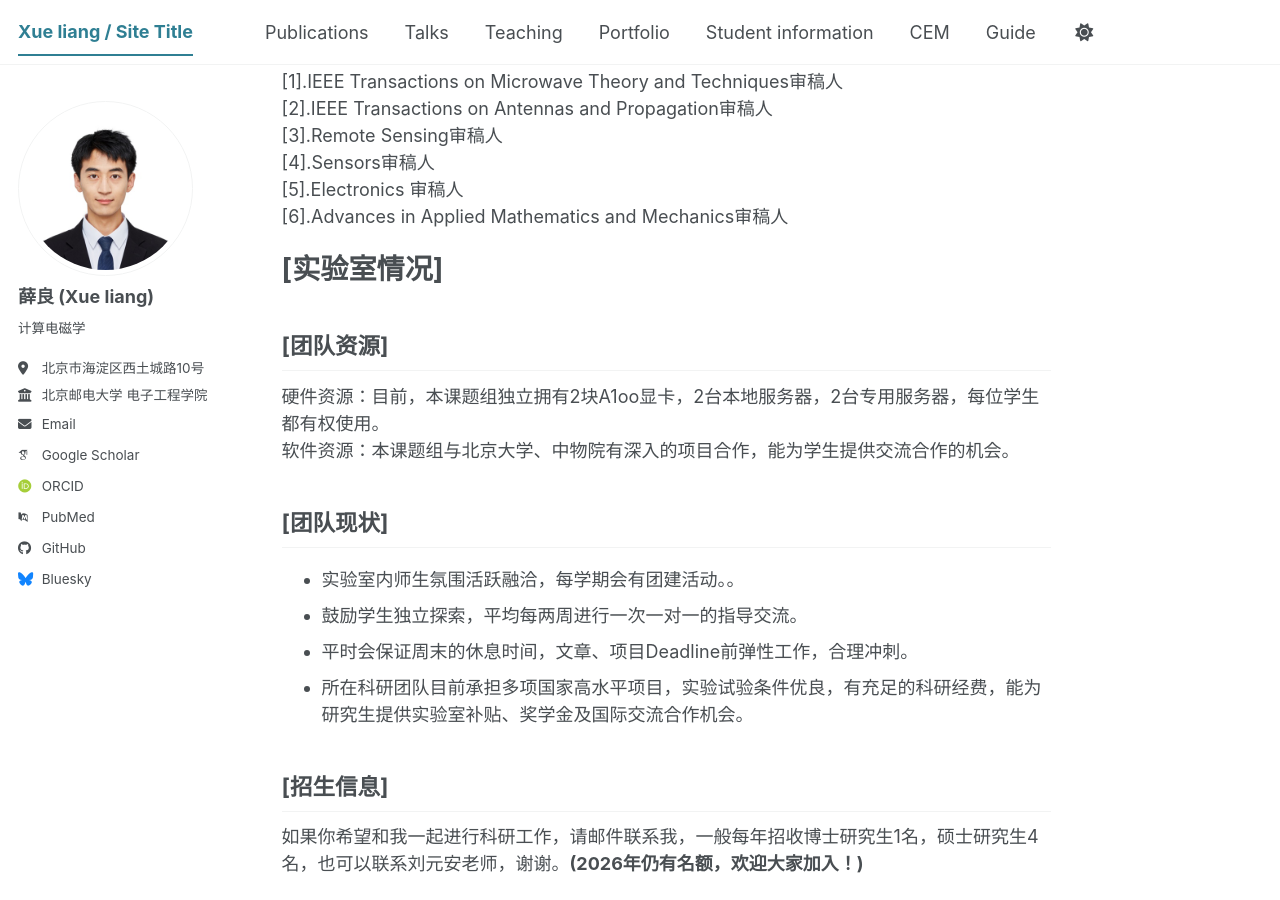
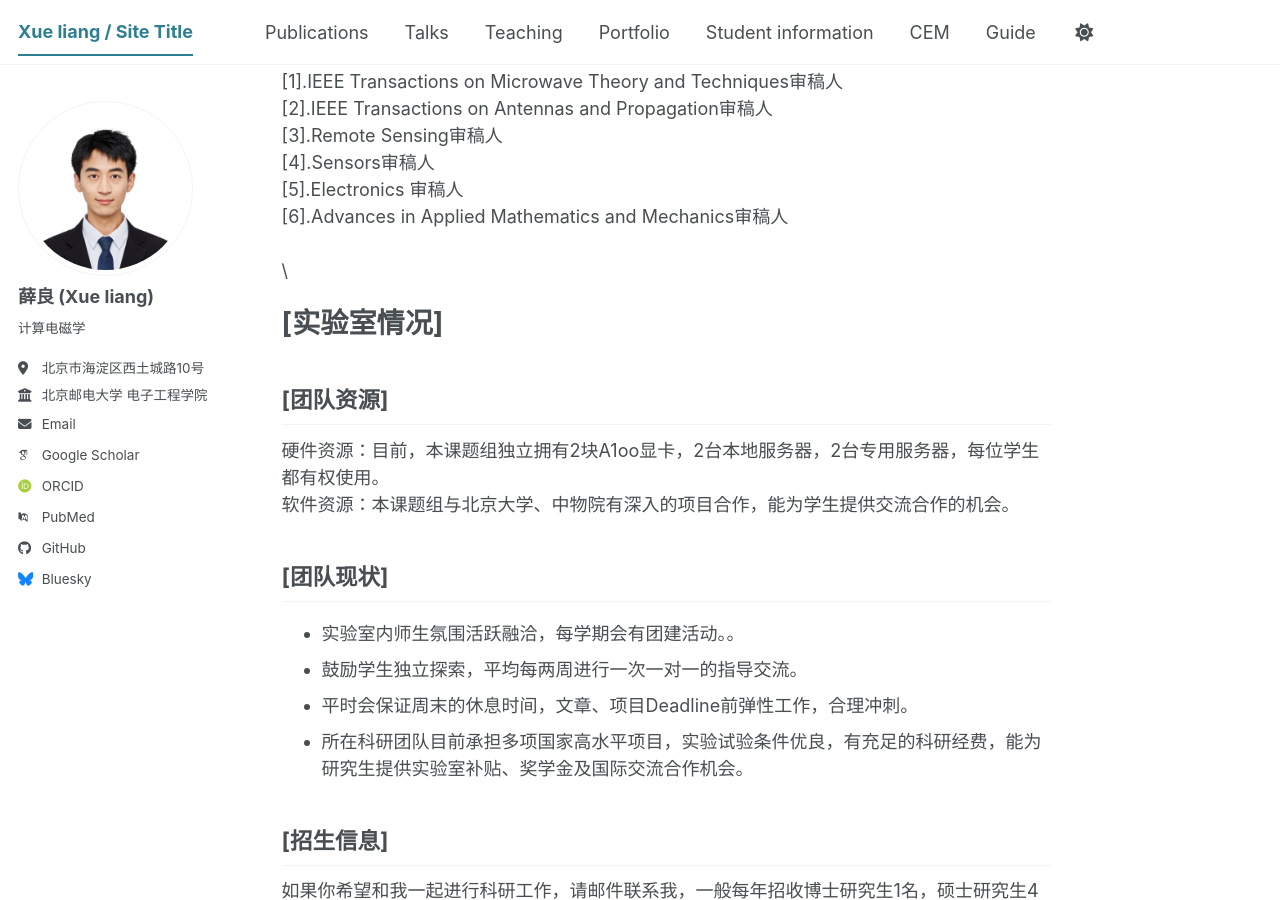
Before and after one commit to TsingHuaGo/xueliang.github.io, a Jekyll site: the page built from _pages/about.md, in a window 1280 px wide and 900 px high, scrolled down 770 px. Built offline with Jekyll 4.4.1, drawn with Linux system fonts in a browser that asks for light colours; some web fonts are replaced; a script bundle is joined from its source files by our own code; library files that are not in the unit come from our copies.

```diff
--- a/_pages/about.md
+++ b/_pages/about.md
@@ -34,7 +34,9 @@ https://teacher.bupt.edu.cn/guoxingyue
 [3].Remote Sensing审稿人\
 [4].Sensors审稿人\
 [5].Electronics 审稿人\
-[6].Advances in Applied Mathematics and Mechanics审稿人
+[6].Advances in Applied Mathematics and Mechanics审稿人\
+ \
+ \
 
 
 **[实验室情况]**
```
